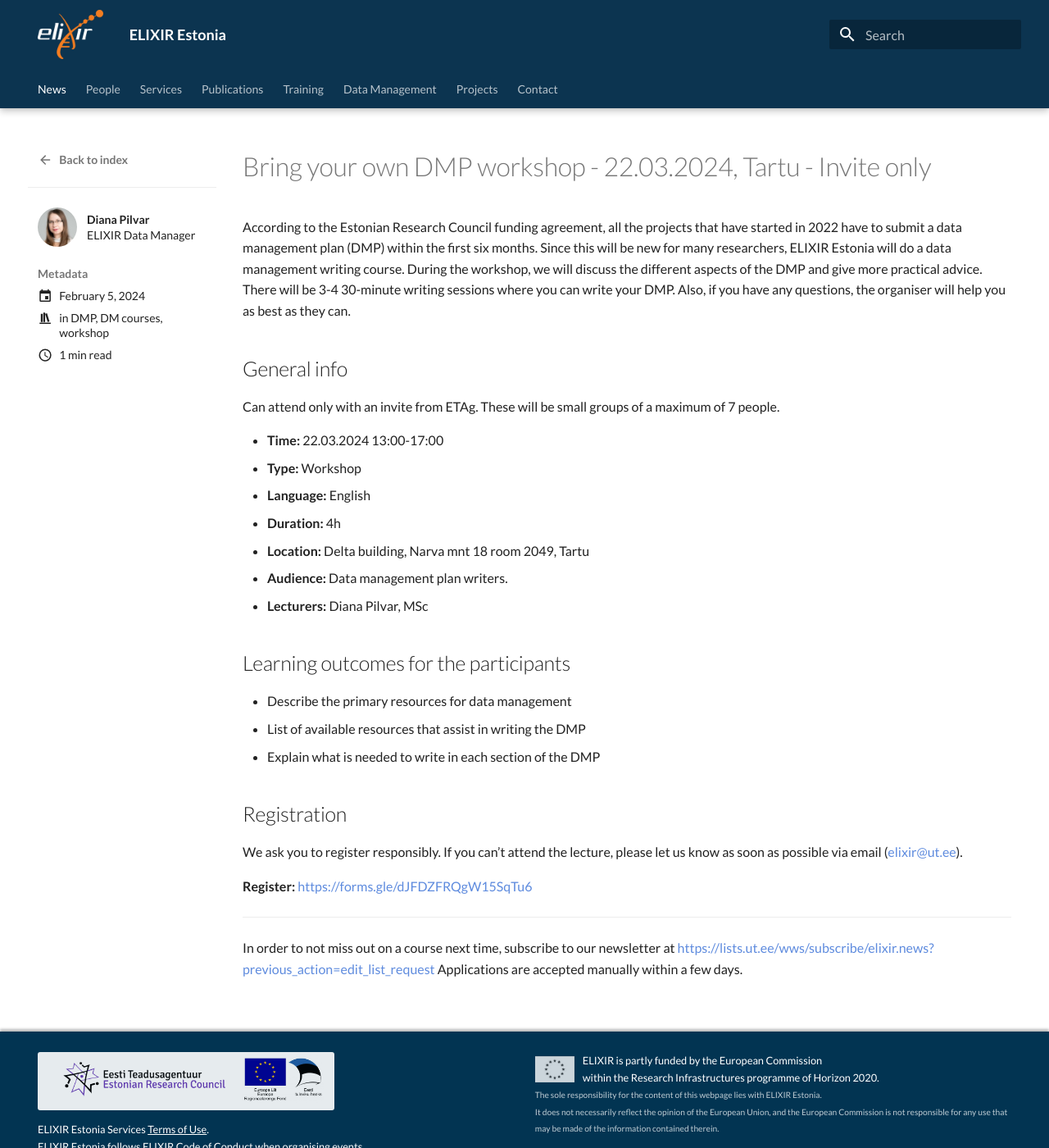
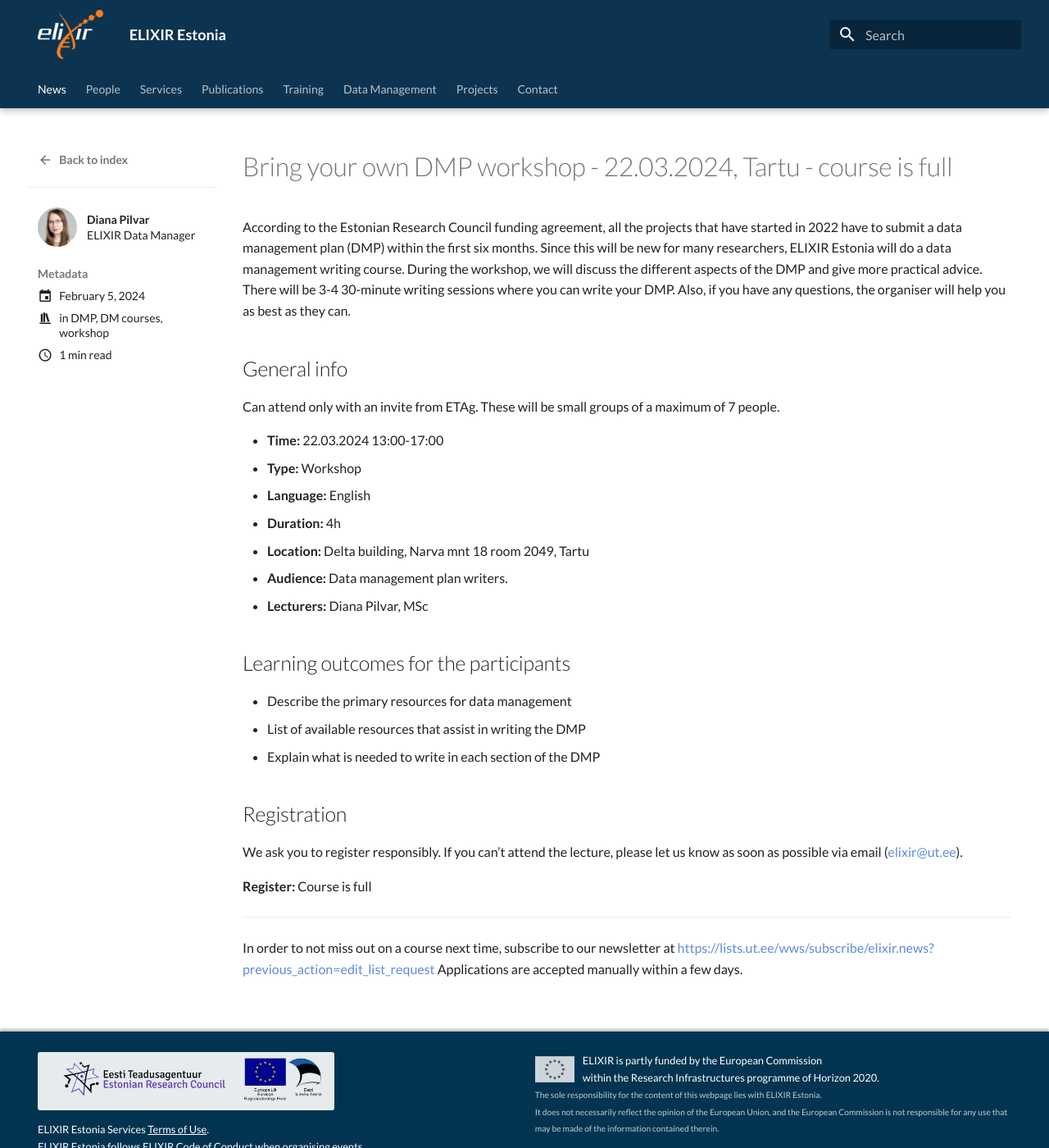
Before and after one commit to ELIXIREstonia/elixirestonia.github.io, an MkDocs documentation site: the page built from content/news/posts/2024/BYO_DMP_2024-03-22.md, in a window 1280 px wide and 1400 px high. Shown: the whole window at 82% size. Built offline with MkDocs 1.6.1 and Material for MkDocs 9.7.7, drawn with Linux system fonts in a browser that asks for light colours.

```diff
--- a/content/news/posts/2024/BYO_DMP_2024-03-22.md
+++ b/content/news/posts/2024/BYO_DMP_2024-03-22.md
@@ -12,7 +12,7 @@ hide:
   - toc
 ---
 
-# Bring your own DMP workshop - 22.03.2024, Tartu - Invite only
+# Bring your own DMP workshop - 22.03.2024, Tartu - course is full
 
 According to the Estonian Research Council funding agreement, all the projects that have started in 2022 have to submit a data management plan (DMP) within the first six months. Since this will be new for many researchers,  ELIXIR Estonia will do a data management writing course.
 During the workshop, we will discuss the different aspects of the DMP and give more practical advice.  There will be 3-4 30-minute writing sessions where you can write your DMP. Also, if you have any questions, the organiser will help you as best as they can.
@@ -42,7 +42,7 @@ Can attend only with an invite from ETAg. These will be small groups of a maximu
 
 We ask you to register responsibly. If you can't attend the lecture, please let us know as soon as possible via email (elixir@ut.ee).
 
-__Register:__ https://forms.gle/dJFDZFRQgW15SqTu6
+__Register:__ Course is full
 
 ---
 
```
Also changed, not shown: content/index.md (+1 -1 lines).
